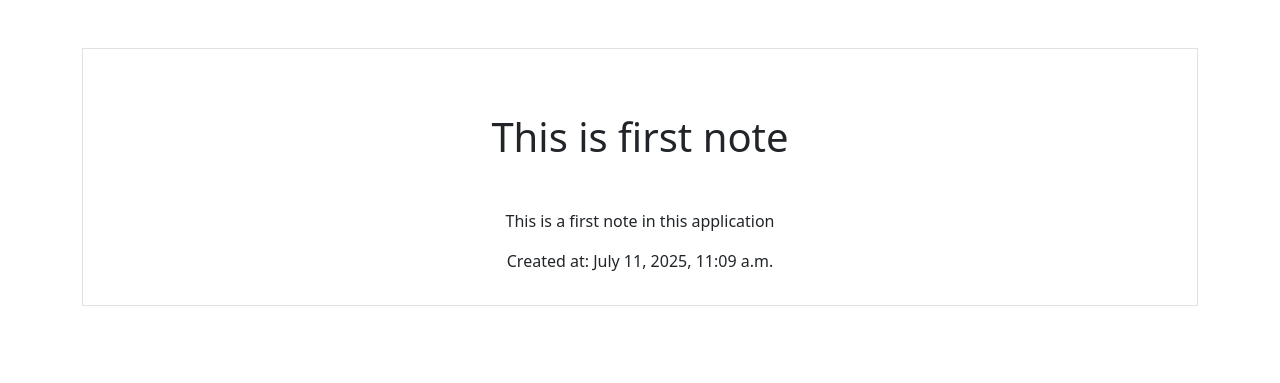
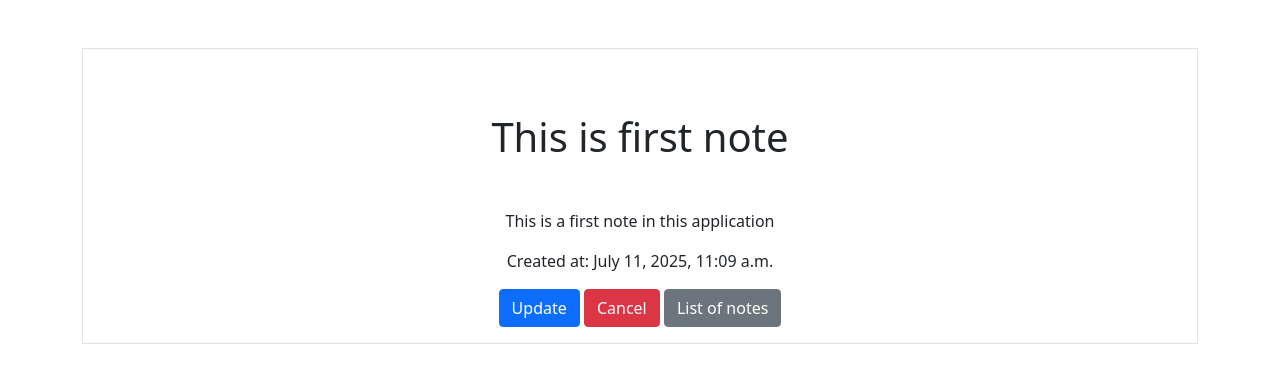
Before and after one commit to Deotyma/supernotes, a Django app: page /smart/notes/1/ in a window 1280 px wide. Shown: the top 383 px of the page. Run offline with Django 5.2, Linux system fonts and the light colour scheme; data comes from the database, SQL or seed files in the repository.

Commit message:
delete added

```diff
--- a/notes/templates/notes/notes_create.html
+++ b/notes/templates/notes/notes_create.html
@@ -4,7 +4,6 @@
 <form method="post" class="p-5">  {% csrf_token %}
         {{form.as_p }}
         <button type="submit" class="btn btn-primary">Create Note</button>
-        <button type="submit" class="btn btn-primary">Update</button>
         <a href="{% url 'notes.list' %}" class="btn btn-secondary">List of notes</a>
 </form>
     {% if form.errors %}
--- a/notes/templates/notes/notes_detail.html
+++ b/notes/templates/notes/notes_detail.html
@@ -5,6 +5,12 @@
         <p>{{ note.content }}</p>
         <p>Created at: {{ note.created_at }}</p>
 
+        <a href="{% url 'notes.edit' pk=note.id %}" class="btn btn-primary">Update</a>
+
+        <a href="{% url 'notes.delete' pk=note.id %}" class="btn btn-danger">Cancel</a>
+
+        <a href="{% url 'notes.list' %}" class="btn btn-secondary">List of notes</a>
+
     </div>
 
 {%endblock %}
--- a/notes/urls.py
+++ b/notes/urls.py
@@ -7,5 +7,6 @@ urlpatterns = [
     path('notes/popular/', views.PopularNoteListView.as_view()),
     path('notes/<int:pk>/', views.NoteDetailView.as_view(), name='notes.detail'),
     path('notes/<int:pk>/edit', views.NoteUpdateView.as_view(), name='notes.edit'),
+    path('notes/<int:pk>/delete', views.NoteDeleteView.as_view(), name='notes.delete'),
     path('notes/create/', views.NoteCreateView.as_view(), name='notes.create'),
 ]
--- a/notes/views.py
+++ b/notes/views.py
@@ -1,15 +1,25 @@
 from django.shortcuts import render
 from django.views.generic import CreateView, ListView, DetailView, UpdateView
+from django.views.generic.edit import DeleteView
 
 from.models import Note
 from .forms import NoteForm
+
+class NoteDeleteView(DeleteView):
+    """
+    Class-based view for deleting a note.
+    """
+    model = Note
+    template_name = 'notes/notes_delete.html'
+    success_url = '/smart/notes'  # Redirect to the list of notes after deletion
+
 
 class NoteUpdateView(UpdateView):
     """
     Class-based view for updating an existing note.
     """
     model = Note
-    template_name = 'notes/notes_update.html'
+    template_name = 'notes/notes_create.html'
     success_url = '/smart/notes'  # Redirect to the list of notes after update
     form_class = NoteForm  # Use the NoteForm defined in forms.py
 
```
Also changed, not shown: notes/templates/notes/notes_delete.html (added, +10 -0 lines).
